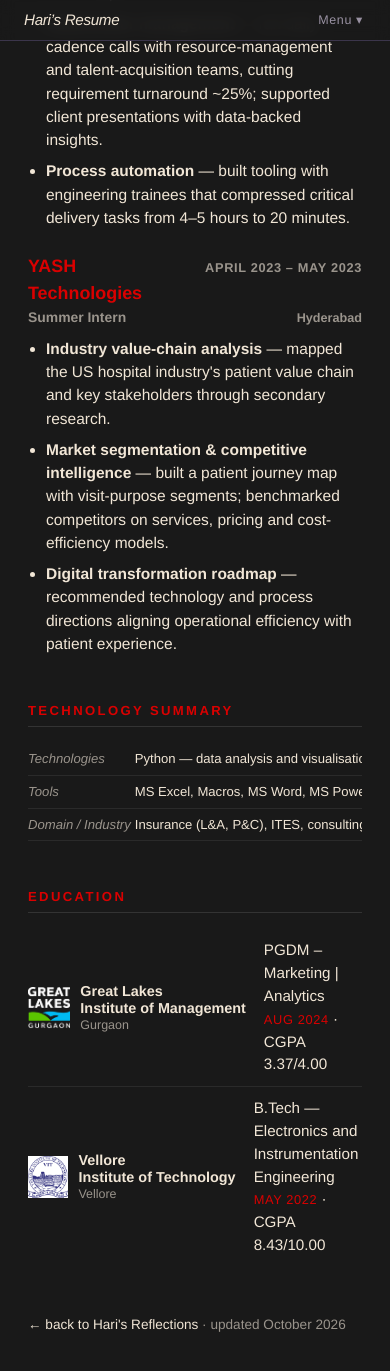
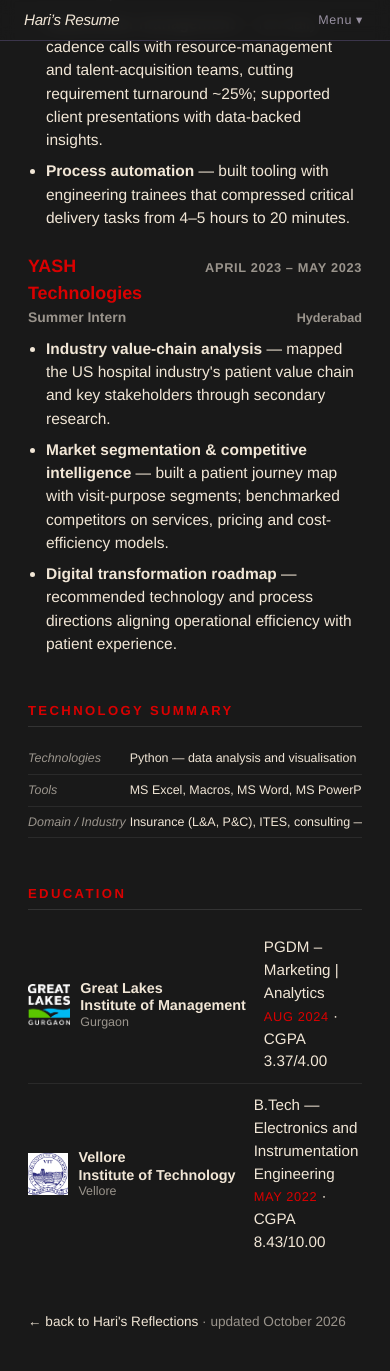
Before and after one commit to h-refs/h-refs.github.io, a Jekyll site: the page resume/index.html, which Jekyll copies as it is, in a window 390 px wide and 1400 px high, scrolled down 1728 px. Shown: the top 1371 px of the window. Built offline with Jekyll 4.4.1, drawn with Linux system fonts in a browser that asks for light colours.

Commit message:
Resume: fix duplicated rule overriding mobile table width; smaller table font

```diff
--- a/resume/index.html
+++ b/resume/index.html
@@ -53,8 +53,7 @@
   table{width:100%; border-collapse:collapse; font-size:.95rem;}
   td{padding:7px 0; border-bottom:1px solid #2a2a2a; vertical-align:top;}
   td:first-child{width:160px; color:var(--mid); font-style:italic;}
-  @media (max-width:600px){ table{font-size:.82rem;} td:first-child{width:110px;} td{padding:6px 4px 6px 0;} }
-  td:first-child{width:160px; color:var(--mid); font-style:italic;}
+  @media (max-width:600px){ table{font-size:.78rem;} td:first-child{width:110px;} td{padding:6px 4px 6px 0;} }
   .edu-item{display:flex; align-items:center; gap:18px; padding:10px 0; border-bottom:1px solid #2a2a2a;}
   .edu-item:last-child{border-bottom:none;}
   .edu-item .logo{flex:none; display:flex; align-items:center; gap:10px;}
```
